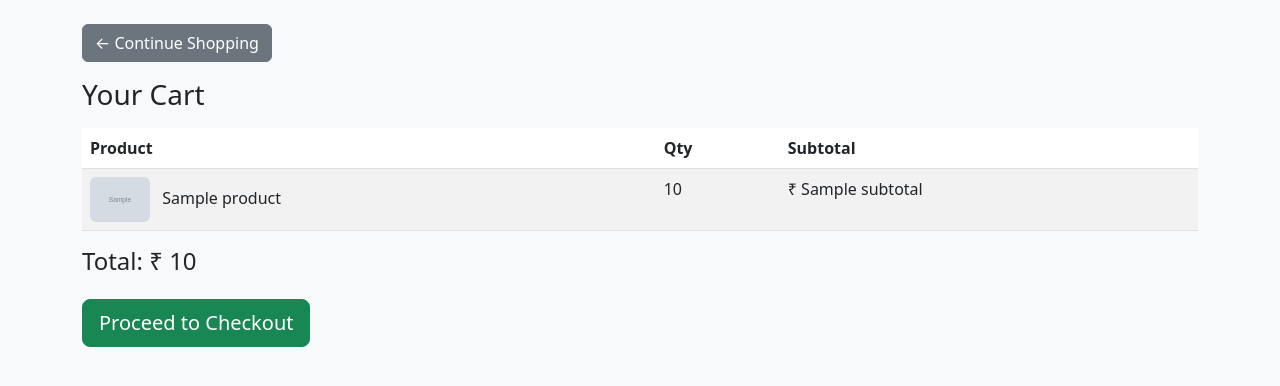
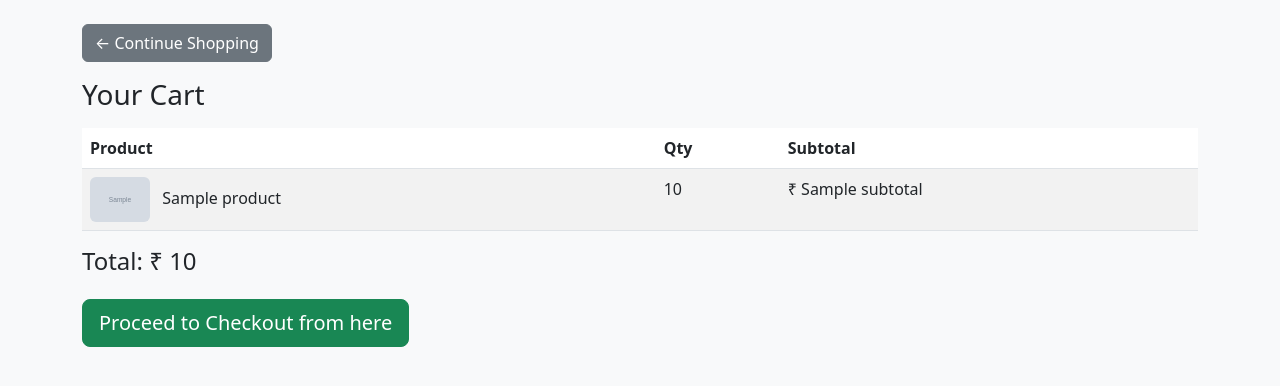
Before and after one commit to Priya1794/my-flask-app, a Flask app: template templates/cart.html in a window 1280 px wide. Shown: the top 386 px of the page. Run offline with Flask 3, Linux system fonts and the light colour scheme; the template is opened without the code that fills it: most values are stand-ins (such as "Sample title", 1, 10 or a date in 2020); grey boxes marked "Sample" are stand-in pictures; parts of the project's set-up code (start-up, migrations or seed data) failed here and were passed over.

Commit message:
changed text

```diff
--- a/templates/cart.html
+++ b/templates/cart.html
@@ -39,7 +39,7 @@
 
     <h4 class="mt-3">Total: ₹ {{ total }}</h4>
 
-    <a href="/checkout" class="btn btn-success btn-lg mt-3">Proceed to Checkout</a>
+    <a href="/checkout" class="btn btn-success btn-lg mt-3">Proceed to Checkout from here</a>
 
     {% else %}
     <p>Your cart is empty.</p>
```
